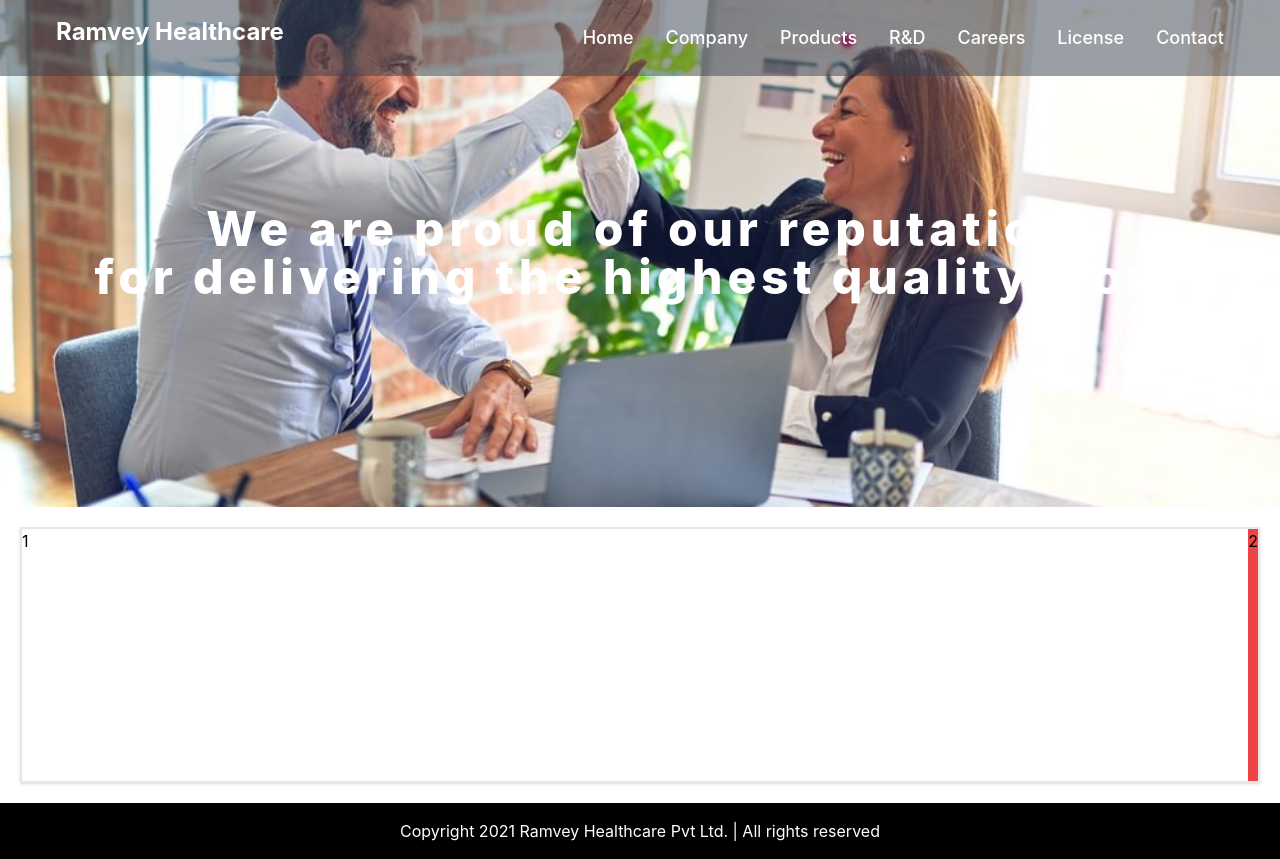
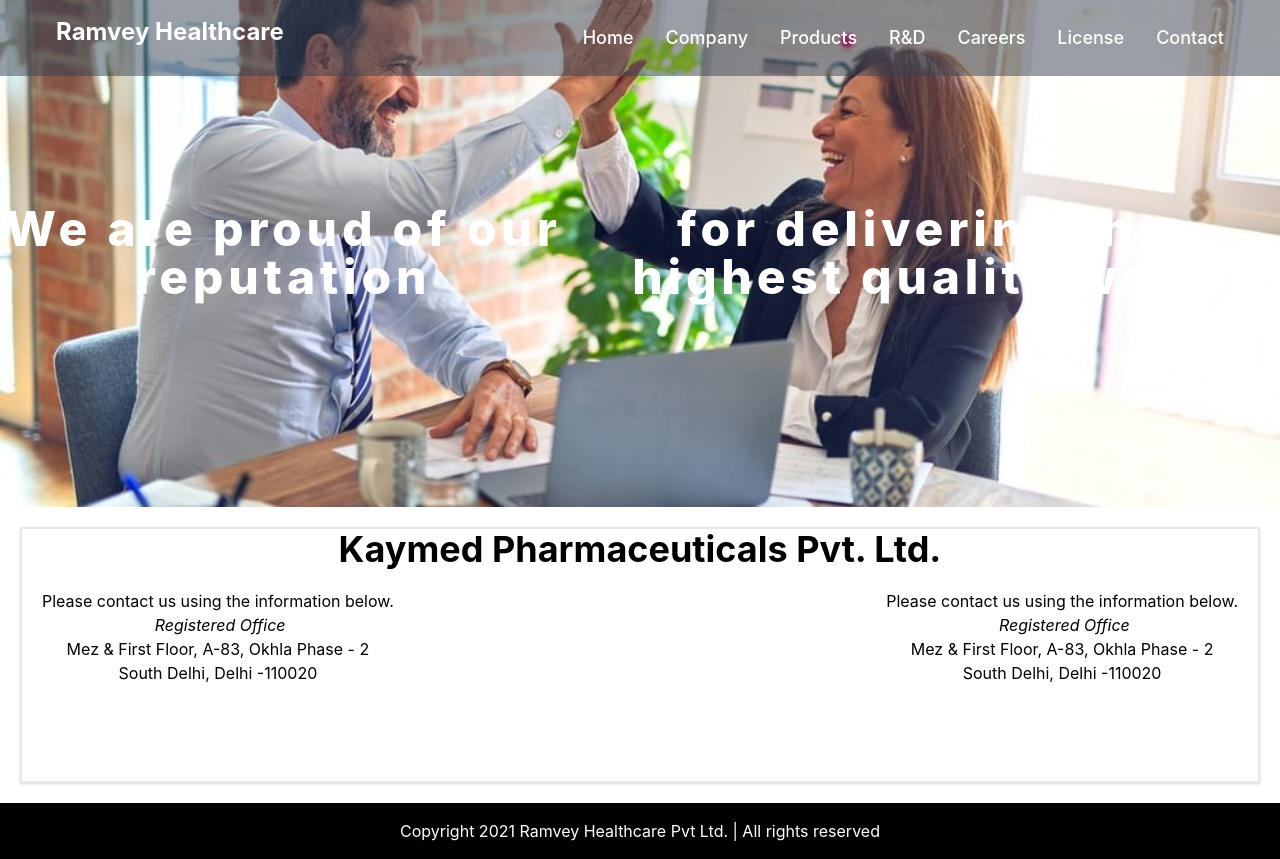
Before and after one commit to Sibananda-Sahu17/Ramvey_Healthcare, a React (Create React App) app: page /contact in a window 1280 px wide. Built offline with nearby package versions, Linux system fonts and the light colour scheme.

Commit message:
contacts

```diff
--- a/src/Components/Contact/Contact.js
+++ b/src/Components/Contact/Contact.js
@@ -4,15 +4,28 @@
     return (
         <div>
             <div className="">
-                    <div className="flex justify-center items-center">
-                        <h1 className="flex absolute tracking-widest text-white text-center font-bold text-base p-19 sm:font-bold sm:text-2xl md:font-bold md:text-3xl lg:font-extrabold lg:text-4xl xl:font-extrabold xl:text-5xl">We are proud of our reputation <br />for delivering the highest quality work</h1>
-                        <img className="w-full h-auto" src={contact} />
+                <div className="flex justify-center items-center">
+                    <h1 className="flex absolute tracking-widest text-white text-center font-bold text-base p-19 sm:font-bold sm:text-2xl md:font-bold md:text-3xl lg:font-extrabold lg:text-4xl xl:font-extrabold xl:text-5xl">We are proud of our reputation <p />for delivering the highest quality work</h1>
+                    <img className="w-full h-auto" src={contact} />
+                </div>
+
+                <div className="h-64 m-5 shadow border-2 text-center">
+                    <h1 className="text-4xl font-bold">Kaymed Pharmaceuticals Pvt. Ltd.</h1>
+                    <div className="flex justify-between flex-wrap m-5">
+                        <div className="flex items-center w-auto bg-orange-300 flex-col">
+                            <p>Please contact us using the information below.</p>
+                            <i class="fa fa-map-signs">&nbsp; Registered Office&nbsp; </i>
+                            <p>Mez &amp; First Floor, A-83, Okhla Phase - 2</p>
+                            <p>South Delhi, Delhi -110020</p>
+                        </div>
+                        <div className="flex items-center bg-orange-300 flex-col">
+                            <p>Please contact us using the information below.</p>
+                            <i class="fa fa-map-signs">&nbsp; Registered Office&nbsp; </i>
+                            <p>Mez &amp; First Floor, A-83, Okhla Phase - 2</p>
+                            <p>South Delhi, Delhi -110020</p>
+                        </div>
                     </div>
-
-                    <div className="flex justify-between h-64 m-5 shadow border-2">
-                        <div className="bg-orange-300">1</div>
-                        <div className="bg-red-500 ">2</div>
-                    </div>
+                </div>
             </div>
         </div>
     )
```
